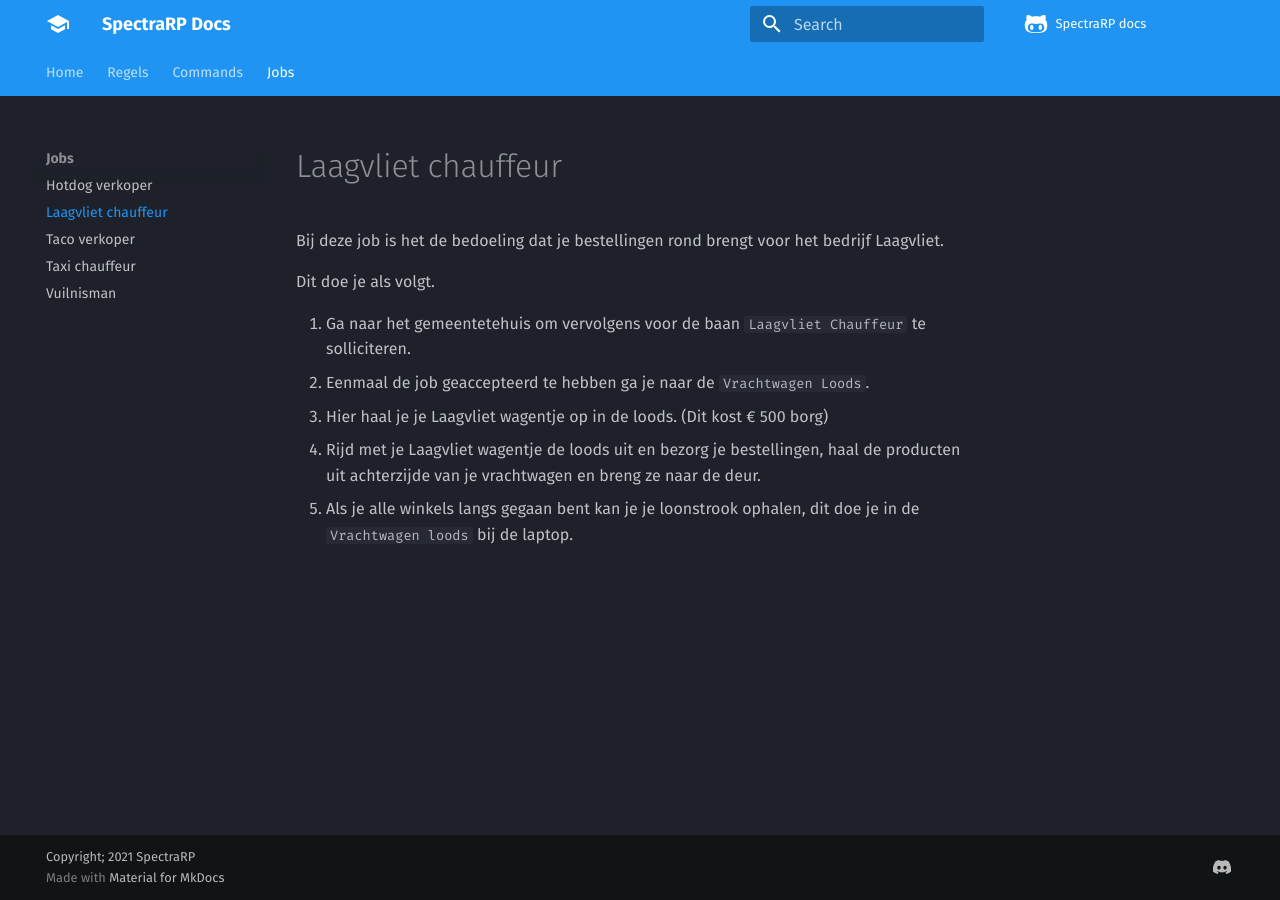
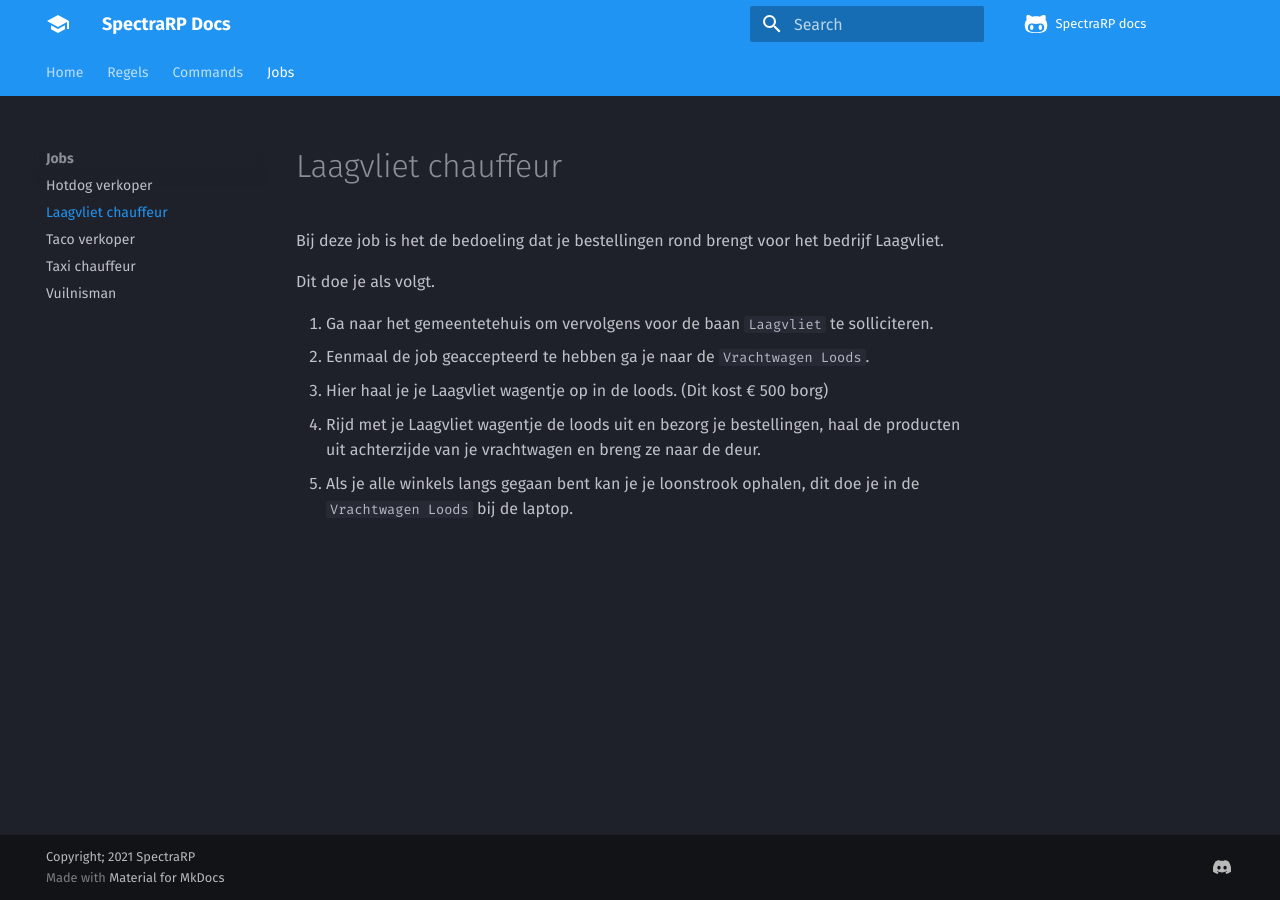
Before and after one commit to spectra-roleplay/docs, an MkDocs documentation site: the page built from docs/jobs/laagvliet_chauffeur.md, in a window 1280 px wide. Built offline with MkDocs 1.6.1 and Material for MkDocs 9.7.7, drawn with Linux system fonts in a browser that asks for light colours; comment, search, counter and statistics services are not loaded.

Commit message:
Update and rename laagvliet.md to laagvliet_chauffeur.md

```diff
--- a/docs/jobs/laagvliet.md
+++ b/docs/jobs/laagvliet_chauffeur.md
@@ -4,8 +4,8 @@
 
 Dit doe je als volgt.
 
-1. Ga naar het gemeentetehuis om vervolgens voor de baan `Laagvliet Chauffeur` te solliciteren.
+1. Ga naar het gemeentetehuis om vervolgens voor de baan `Laagvliet` te solliciteren.
 1. Eenmaal de job geaccepteerd te hebben ga je naar de `Vrachtwagen Loods`.
 1. Hier haal je je Laagvliet wagentje op in de loods. (Dit kost € 500 borg)
 1. Rijd met je Laagvliet wagentje de loods uit en bezorg je bestellingen, haal de producten uit achterzijde van je vrachtwagen en breng ze naar de deur.
-1. Als je alle winkels langs gegaan bent kan je je loonstrook ophalen, dit doe je in de `Vrachtwagen loods` bij de laptop.
+1. Als je alle winkels langs gegaan bent kan je je loonstrook ophalen, dit doe je in de `Vrachtwagen Loods` bij de laptop.
```
